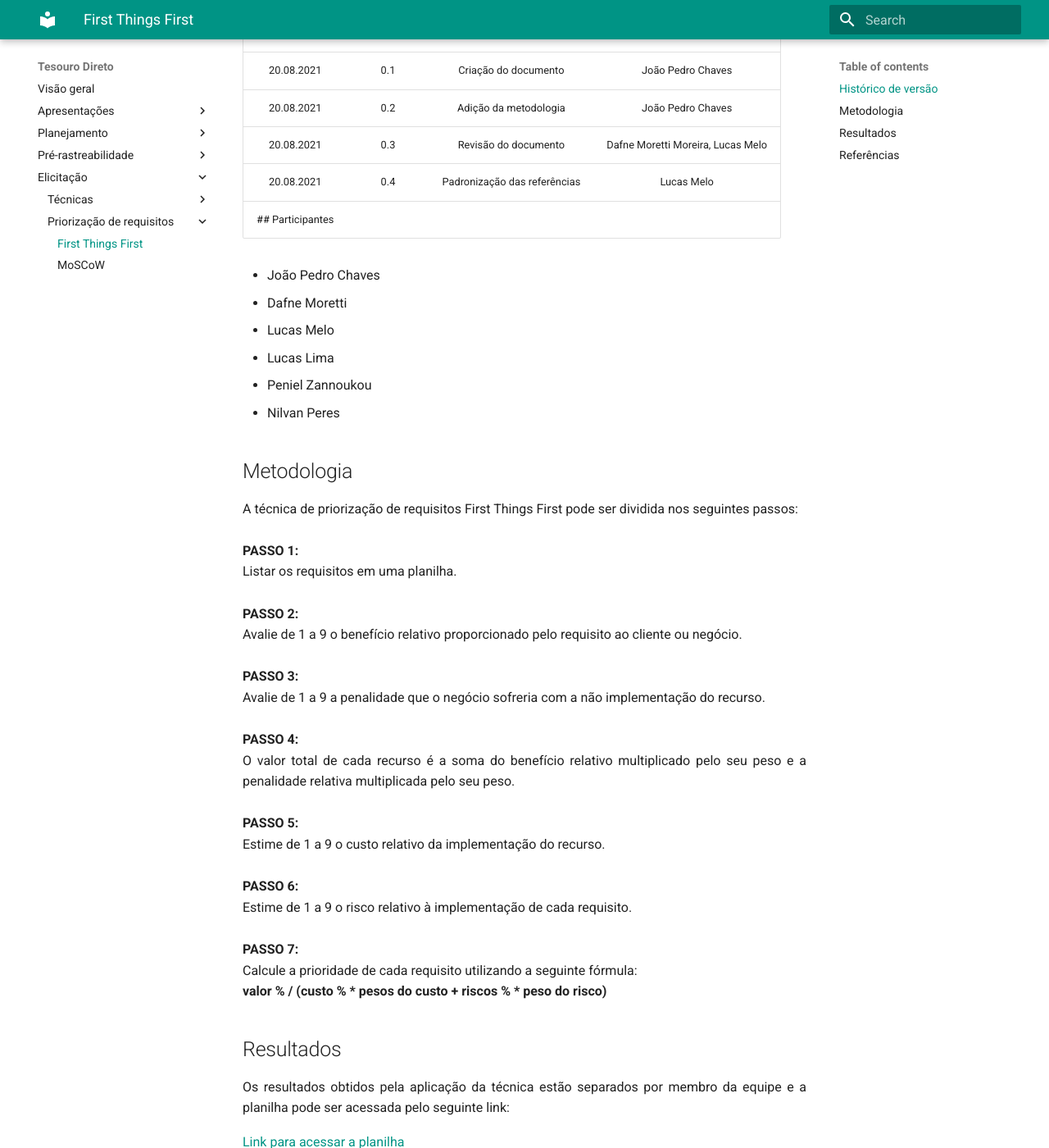
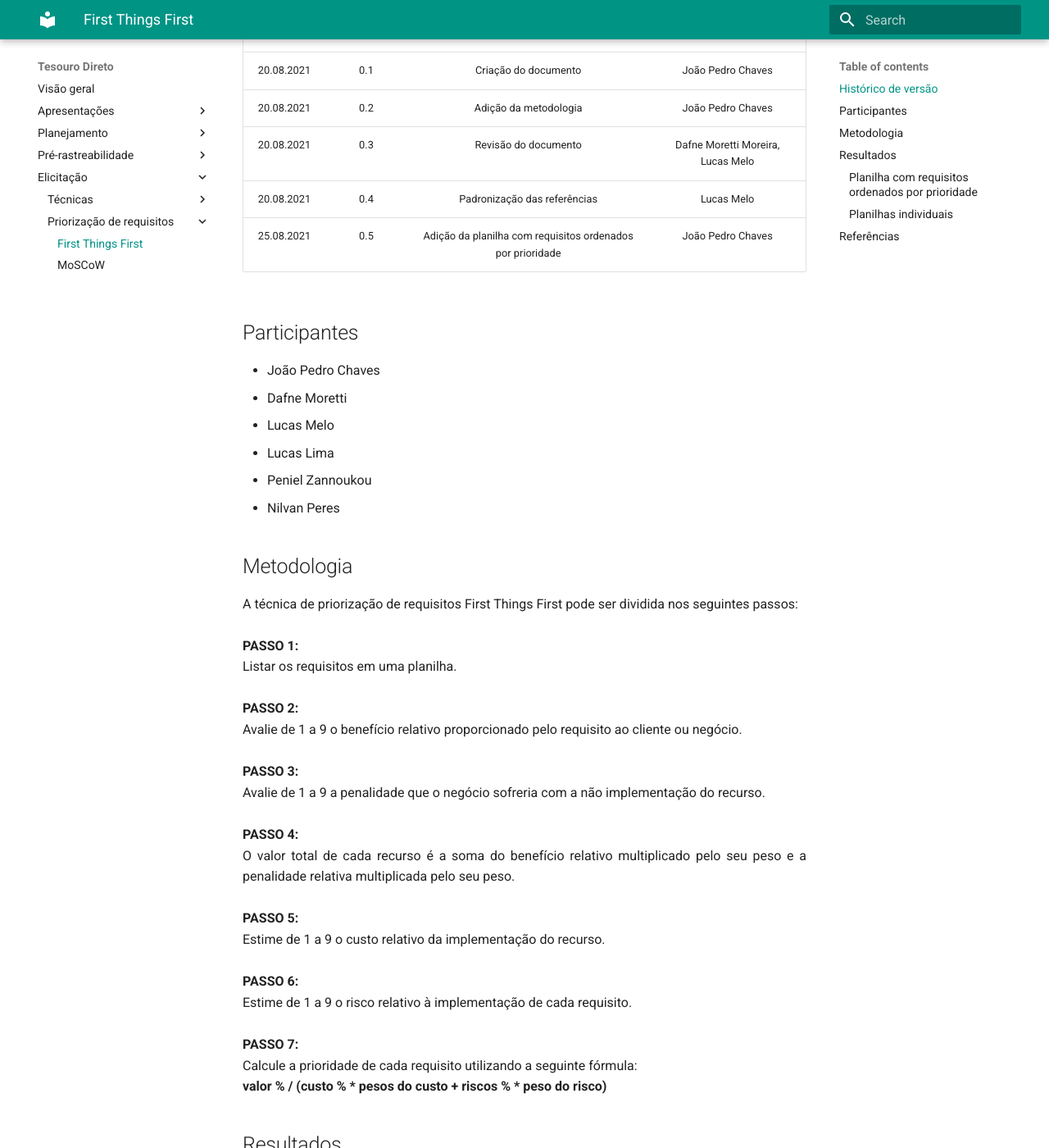
Before and after one commit to mibasFerraz/2021.1-TesouroDireto, an MkDocs documentation site: the page built from docs/firstthingsfirst.md, in a window 1280 px wide and 1400 px high, scrolled down 213 px. Shown: the whole window at 82% size. Built offline with MkDocs 1.6.1 and Material for MkDocs 9.7.7, drawn with Linux system fonts in a browser that asks for light colours; some of the changed text lies outside the part shown.

Commit message:
Adição da planilha de requisitos ordenados por prioridade no first things first.
Signed-off-by: JPedroCh <jpaschaves@gmail.com>

```diff
--- a/docs/firstthingsfirst.md
+++ b/docs/firstthingsfirst.md
@@ -9,6 +9,8 @@
 | 20.08.2021 | 0.2 | Adição da metodologia | João Pedro Chaves |
 | 20.08.2021 | 0.3 | Revisão do documento | Dafne Moretti Moreira, Lucas Melo |
 | 20.08.2021 | 0.4 | Padronização das referências| Lucas Melo
+| 25.08.2021 | 0.5 | Adição da planilha com requisitos ordenados por prioridade | João Pedro Chaves |
+
 ## Participantes
 
 * João Pedro Chaves
@@ -55,6 +57,10 @@
 
 [Link para acessar a planilha](https://docs.google.com/spreadsheets/d/1Ggmz9TD0Er0O1qVm6ENMaCGGib5mgLIeF2EbkVq2FmQ/edit?usp=sharing)
 
+### Planilha com requisitos ordenados por prioridade
+<iframe width="1057" height="691" seamless frameborder="0" src="https://docs.google.com/spreadsheets/d/e/2PACX-1vT1gt11TxQvmnW1e91841pZodvHWX2I_xqmCw_RekTwrltR77-qFJsRCXjuxebVbtwpc7017cnEBVKr/pubhtml?gid=76001403&amp;single=true&amp;widget=true&amp;headers=false"></iframe>
+
+### Planilhas individuais
 
 <iframe width="1057" height="691" seamless frameborder="0" src="https://docs.google.com/spreadsheets/d/e/2PACX-1vT1gt11TxQvmnW1e91841pZodvHWX2I_xqmCw_RekTwrltR77-qFJsRCXjuxebVbtwpc7017cnEBVKr/pubhtml?gid=49178529&amp;single=true&amp;widget=true&amp;headers=false"></iframe><br>
 
```
